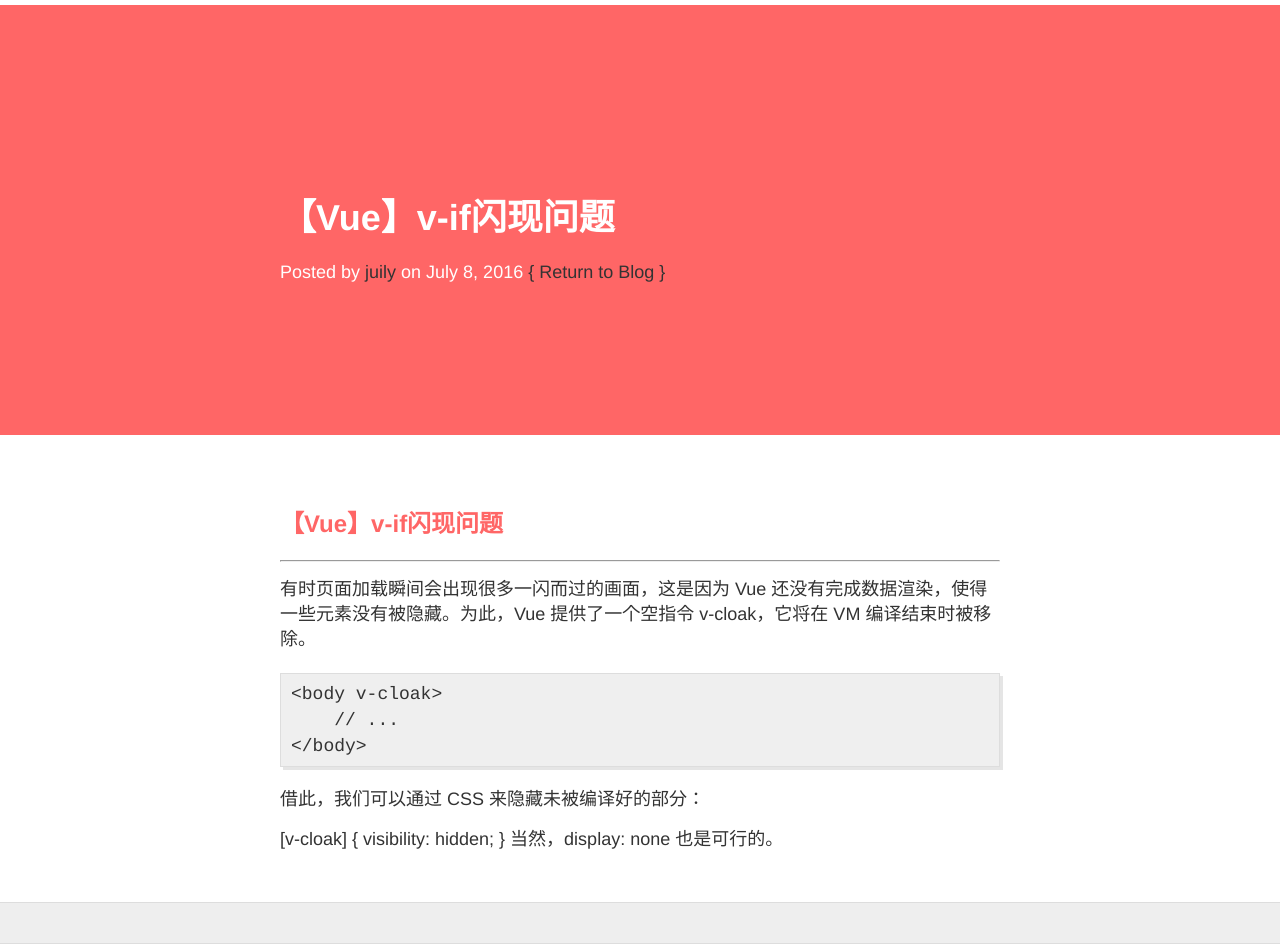
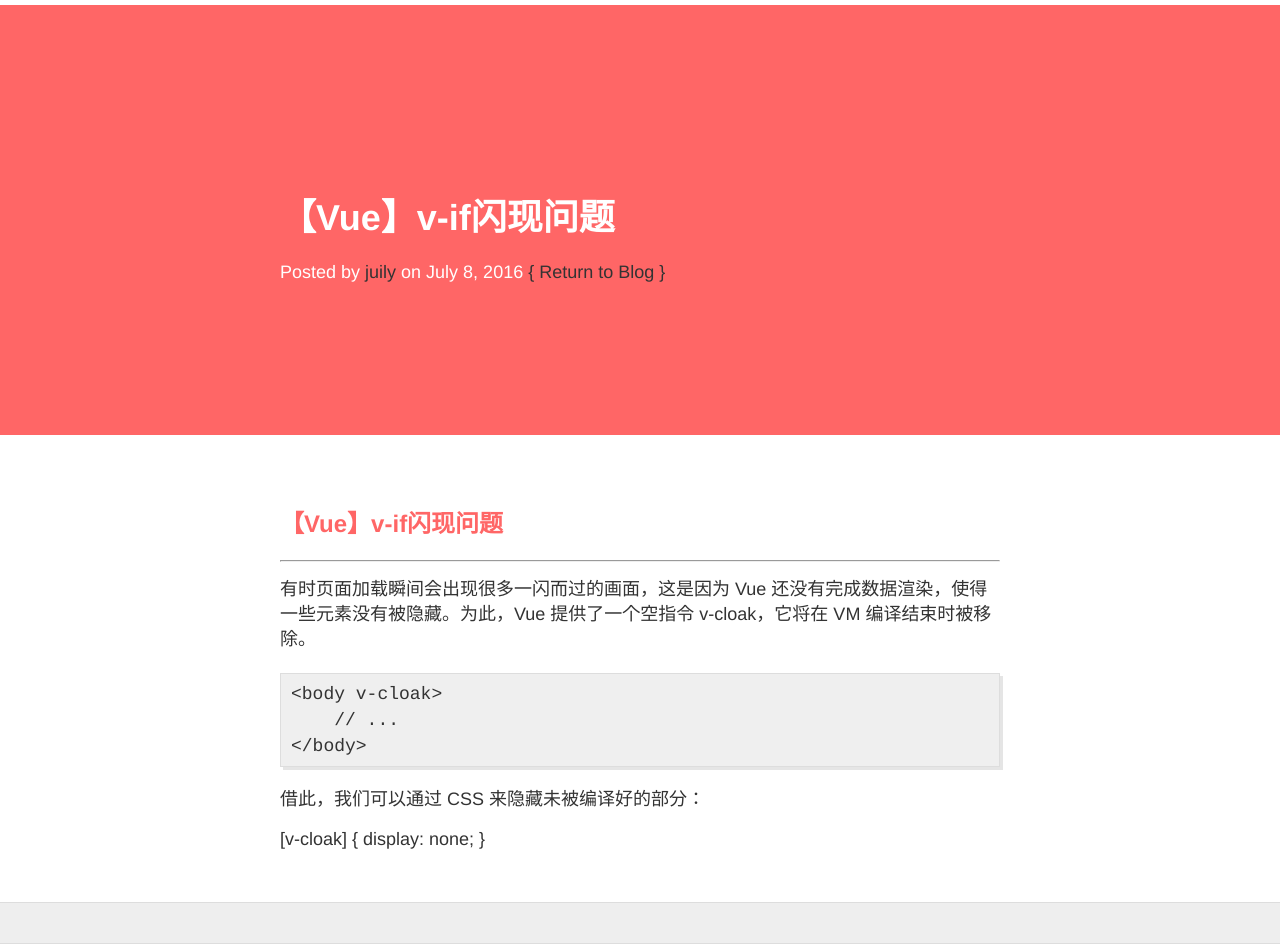
Before and after one commit to juilyhui/juilyhui.github.io, a Jekyll site: the page built from _posts/2016-07-08-v-if-show.md, in a window 1280 px wide. Built offline with Jekyll 4.4.1, drawn with Linux system fonts in a browser that asks for light colours; nearby versions of some CDN libraries.

Commit message:
hui change 6.30 3

```diff
--- a/_posts/2016-07-08-v-if-show.md
+++ b/_posts/2016-07-08-v-if-show.md
@@ -18,6 +18,5 @@
 借此，我们可以通过 CSS 来隐藏未被编译好的部分：
 
 [v-cloak] {
-    visibility: hidden;
+    display: none;
 }
-当然，display: none 也是可行的。
```
Also changed, not shown: _posts/2016-07-01-mobile-ban-scaling.md (renamed from _posts/2016-06-30-mobile-ban-scaling.md).
